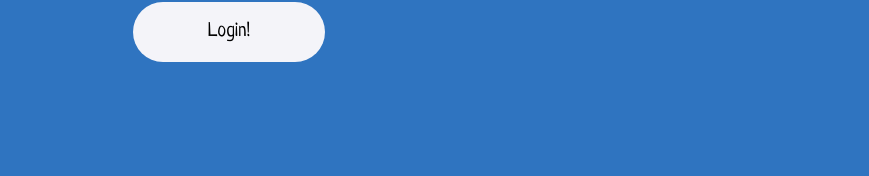
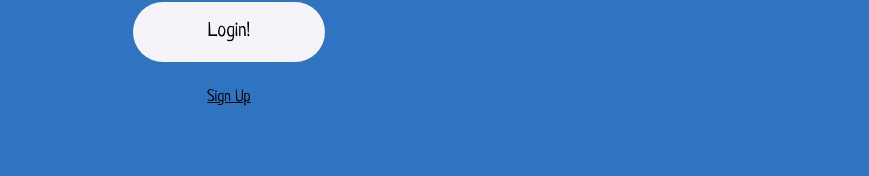
Before and after one commit to khajornritdacha/taskify-v2, a React (Vite) app: page /login in a window 1280 px wide. Shown: the part 338-514 px from the top of the page, without its empty margins (411-1280 px from the left). Built offline with nearby package versions, Linux system fonts and the light colour scheme.

Commit message:
feat: Add register link in Login page

```diff
--- a/src/components/LoginPage.tsx
+++ b/src/components/LoginPage.tsx
@@ -1,4 +1,5 @@
 import { useState } from 'react';
+import { Link } from 'react-router-dom';
 
 const LoginPage = () => {
   const [email, setEmail] = useState<string>('');
@@ -36,10 +37,16 @@ const LoginPage = () => {
           value={password}
           onChange={(e) => setPassword(e.target.value)}
         />
-        <button className="mx-auto w-[50%] rounded-full bg-ghost-white py-4 text-xl">
+        <button className="mx-auto w-[50%] rounded-full bg-ghost-white py-4 text-xl hover:scale-[1.1]">
           Login!
         </button>
       </form>
+      <Link
+        to="/register"
+        className="mt-[1.5rem] self-center underline hover:scale-[1.3]"
+      >
+        Sign Up
+      </Link>
     </>
   );
 };
```
